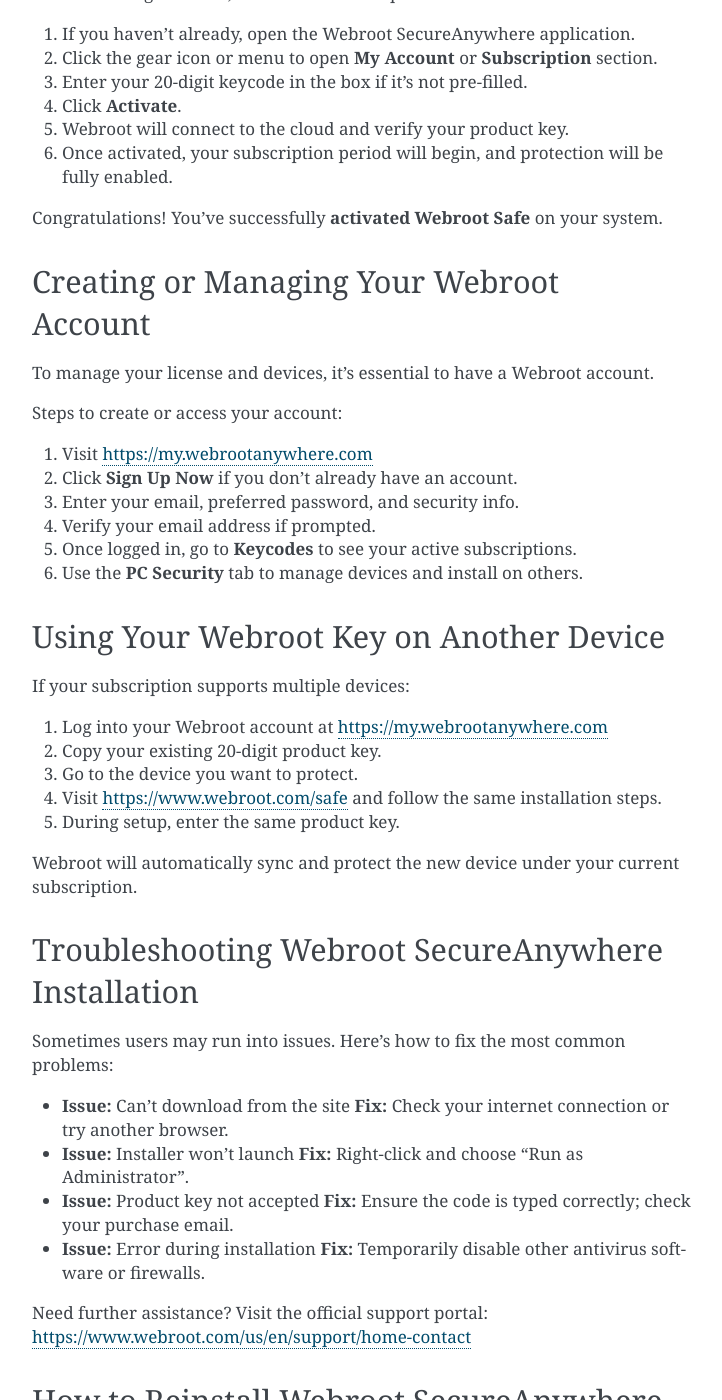
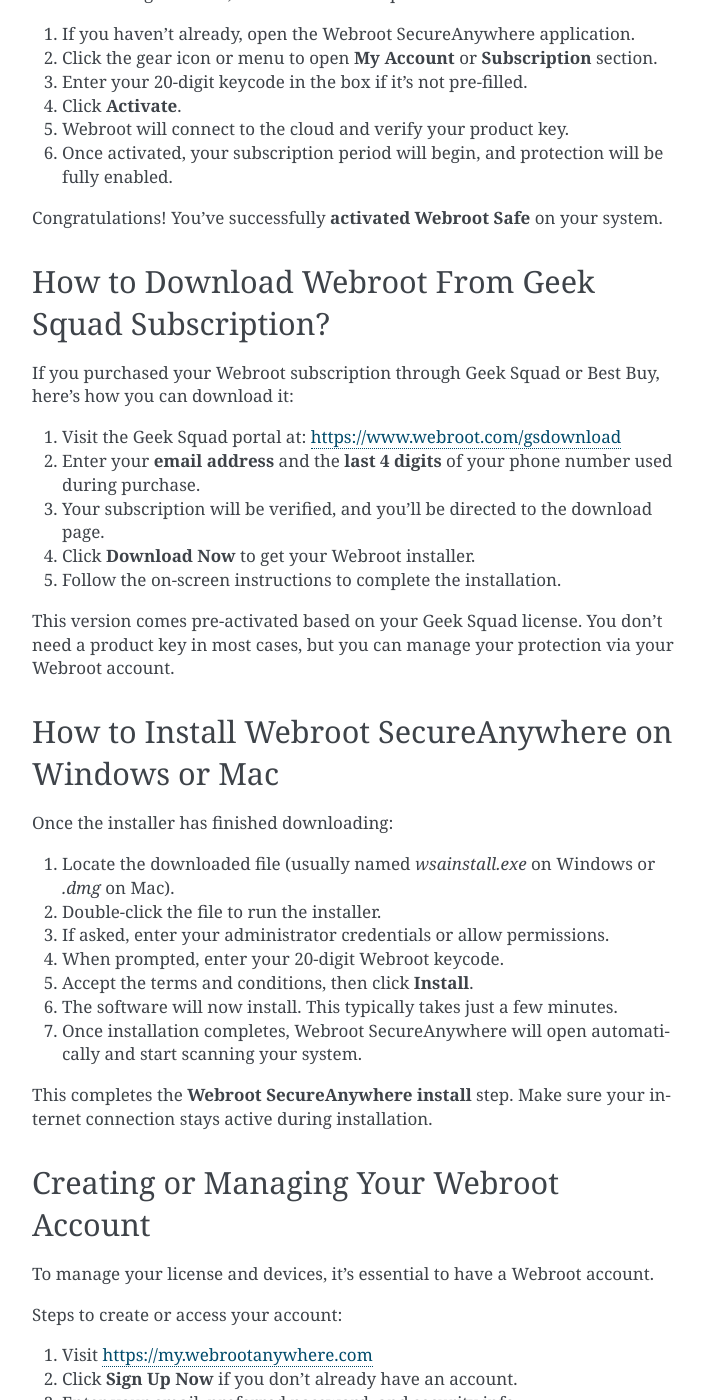
Before and after one commit to mohalemashigo/webrotsafesecure, a Sphinx documentation site: the page built from docs/index.rst, in a window 1280 px wide and 1400 px high, scrolled down 2236 px. Shown: the whole window, without its empty margins (388-1110 px from the left). Built offline with Sphinx 7.4.7, drawn with Linux system fonts in a browser that asks for light colours; some of the changed text lies outside the part shown.

Commit message:
Update index.rst

```diff
--- a/docs/index.rst
+++ b/docs/index.rst
@@ -1,4 +1,4 @@
-How to Download, Install & Activate Webroot SecureAnywhere Using Webroot Safe
+How to Download, Install & Activate Webroot SecureAnywhere Using Webroot Safe Geek Squad Download
 ===================================================================================
 
 Are you trying to set up your newly purchased Webroot antivirus on your PC or Mac? Whether you've just purchased the software or you're reinstalling it, this complete guide will help you understand how to **Download, Install, and Activate Webroot SecureAnywhere using Webroot.com/Safe**.
@@ -95,6 +95,45 @@
 6. Once activated, your subscription period will begin, and protection will be fully enabled.
 
 Congratulations! You've successfully **activated Webroot Safe** on your system.
+
+How to Download Webroot From Geek Squad Subscription?
+-------------------------------------------------------
+
+If you purchased your Webroot subscription through Geek Squad or Best Buy, here’s how you can download it:
+
+1. Visit the Geek Squad portal at:
+   `https://www.webroot.com/gsdownload <https://www.webroot.com/gsdownload>`_
+
+2. Enter your **email address** and the **last 4 digits** of your phone number used during purchase.
+
+3. Your subscription will be verified, and you’ll be directed to the download page.
+
+4. Click **Download Now** to get your Webroot installer.
+
+5. Follow the on-screen instructions to complete the installation.
+
+This version comes pre-activated based on your Geek Squad license. You don’t need a product key in most cases, but you can manage your protection via your Webroot account.
+
+How to Install Webroot SecureAnywhere on Windows or Mac
+--------------------------------------------------------
+
+Once the installer has finished downloading:
+
+1. Locate the downloaded file (usually named `wsainstall.exe` on Windows or `.dmg` on Mac).
+
+2. Double-click the file to run the installer.
+
+3. If asked, enter your administrator credentials or allow permissions.
+
+4. When prompted, enter your 20-digit Webroot keycode.
+
+5. Accept the terms and conditions, then click **Install**.
+
+6. The software will now install. This typically takes just a few minutes.
+
+7. Once installation completes, Webroot SecureAnywhere will open automatically and start scanning your system.
+
+This completes the **Webroot SecureAnywhere install** step. Make sure your internet connection stays active during installation.
 
 Creating or Managing Your Webroot Account
 ------------------------------------------
```
